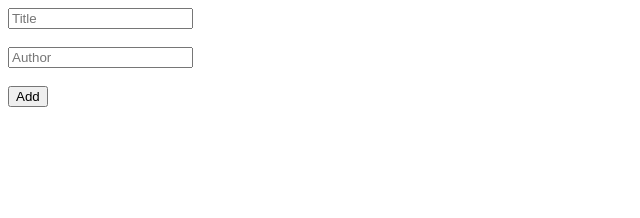
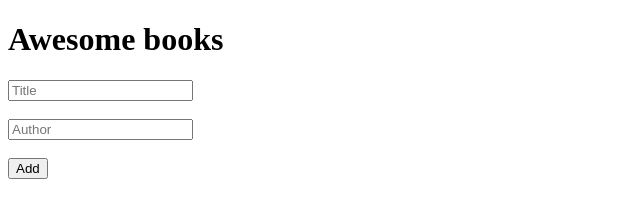
Before and after one commit to wacoo/Awesome-books, a website: page index.html in a window 1280 px wide. Shown: the whole page, without its empty margins (0-640 px from the left). Drawn offline with Linux system fonts and the light colour scheme.

Commit message:
Fix code based on reviewer 1

```diff
--- a/index.html
+++ b/index.html
@@ -8,6 +8,7 @@
 </head>
 
 <body>
+    <h1>Awesome books</h1>
     <div id="display"></div>
     <form action="" id="frm_books">
         <input type="text" id="title" name="title" placeholder="Title">
```
Also changed, not shown: .github/workflows/linters.yml, README.md.
